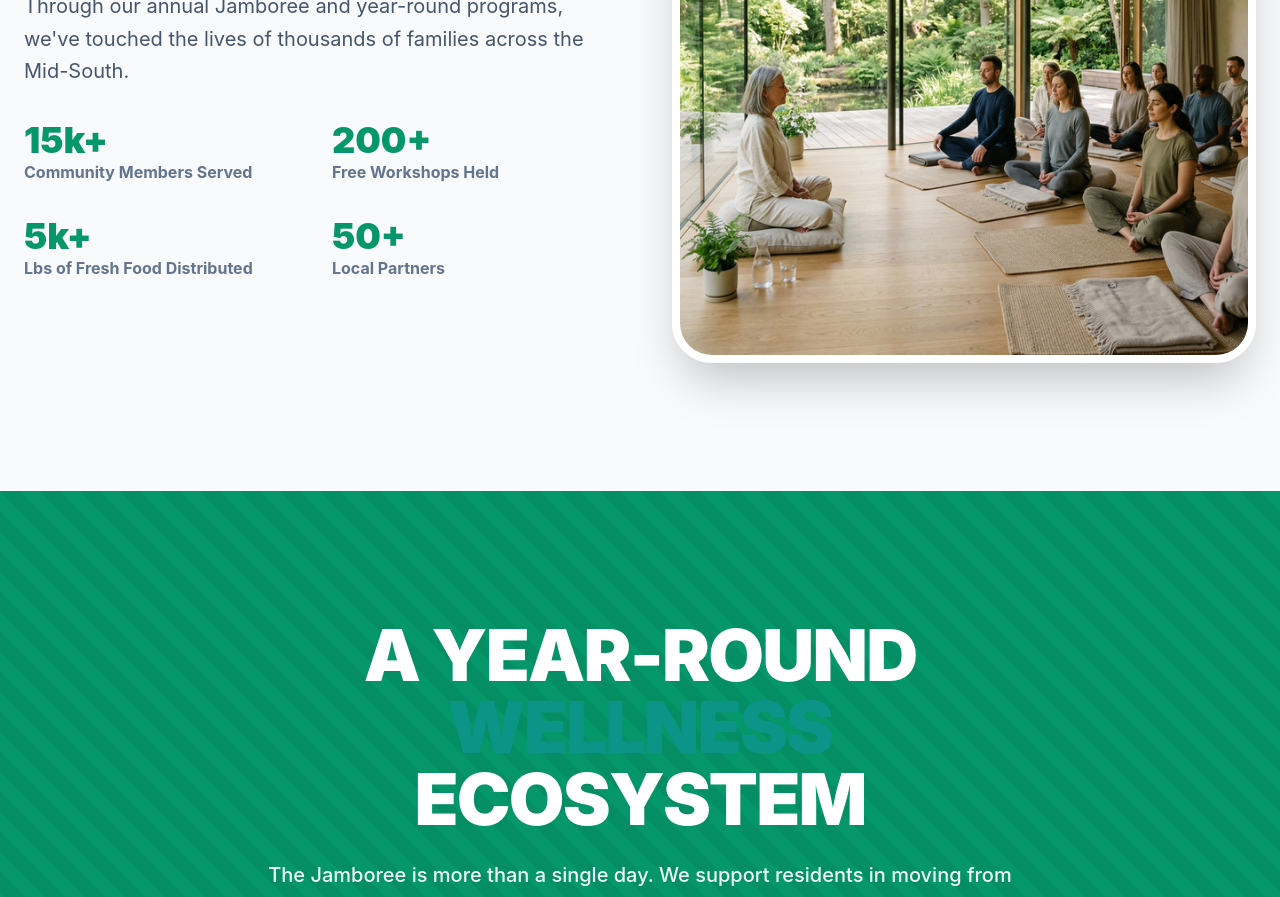
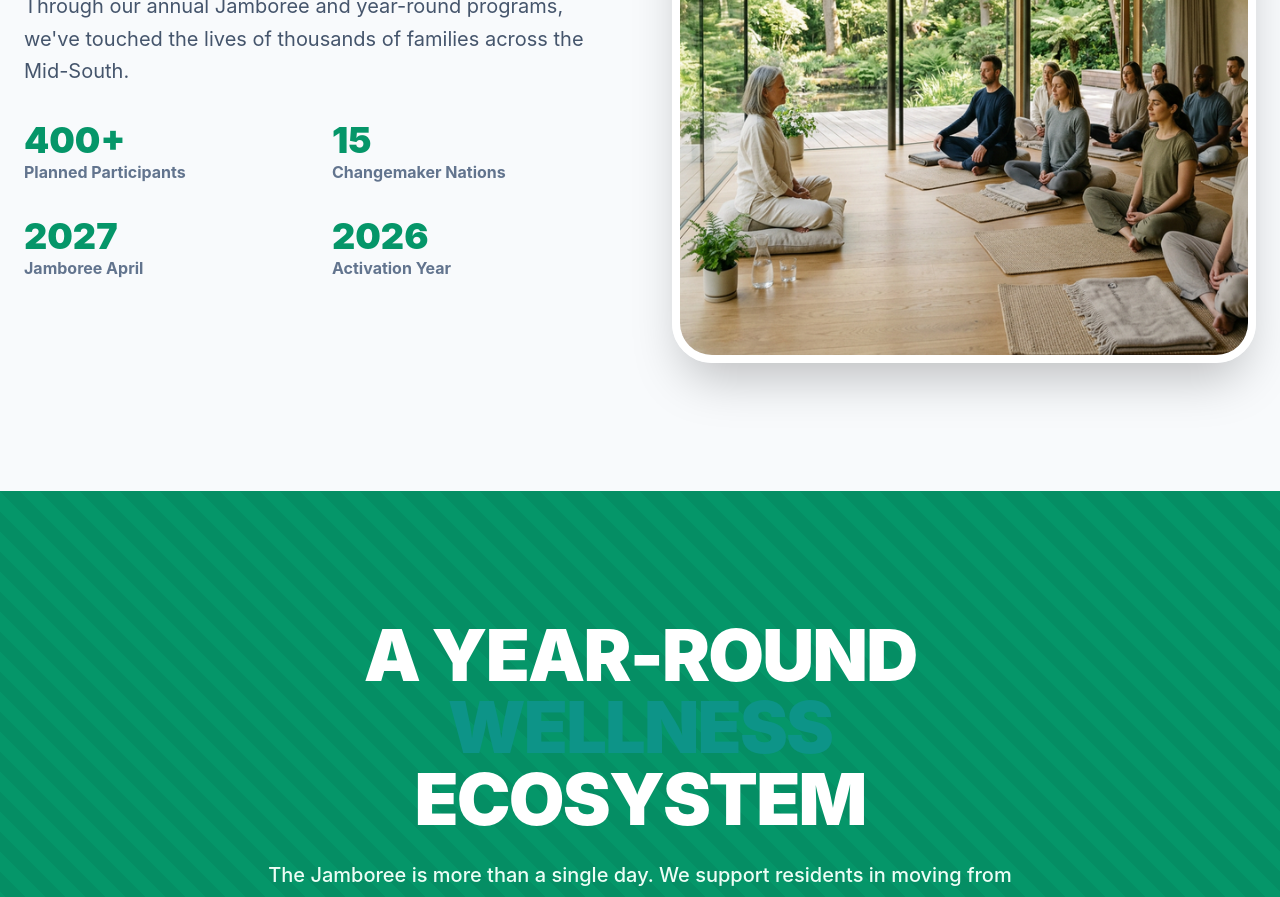
Before and after one commit to skmudassir-it/mhj, a Next.js app: page / in a window 1280 px wide. Shown: the part 2200-3097 px from the top of the page. Built offline with nearby package versions, Linux system fonts and the light colour scheme.

Commit message:
Finalize Jamboree mission details: update impact stats and wellness ecosystem

```diff
--- a/src/app/page.tsx
+++ b/src/app/page.tsx
@@ -126,20 +126,20 @@ export default function Home() {
                 </p>
                 <div className="grid grid-cols-2 gap-8">
                   <div>
-                    <div className="text-4xl font-black text-brand-primary">15k+</div>
-                    <div className="text-slate-500 font-bold">Community Members Served</div>
+                    <div className="text-4xl font-black text-brand-primary">400+</div>
+                    <div className="text-slate-500 font-bold">Planned Participants</div>
                   </div>
                   <div>
-                    <div className="text-4xl font-black text-brand-primary">200+</div>
-                    <div className="text-slate-500 font-bold">Free Workshops Held</div>
+                    <div className="text-4xl font-black text-brand-primary">15</div>
+                    <div className="text-slate-500 font-bold">Changemaker Nations</div>
                   </div>
                   <div>
-                    <div className="text-4xl font-black text-brand-primary">5k+</div>
-                    <div className="text-slate-500 font-bold">Lbs of Fresh Food Distributed</div>
+                    <div className="text-4xl font-black text-brand-primary">2027</div>
+                    <div className="text-slate-500 font-bold">Jamboree April</div>
                   </div>
                   <div>
-                    <div className="text-4xl font-black text-brand-primary">50+</div>
-                    <div className="text-slate-500 font-bold">Local Partners</div>
+                    <div className="text-4xl font-black text-brand-primary">2026</div>
+                    <div className="text-slate-500 font-bold">Activation Year</div>
                   </div>
                 </div>
               </div>
```
